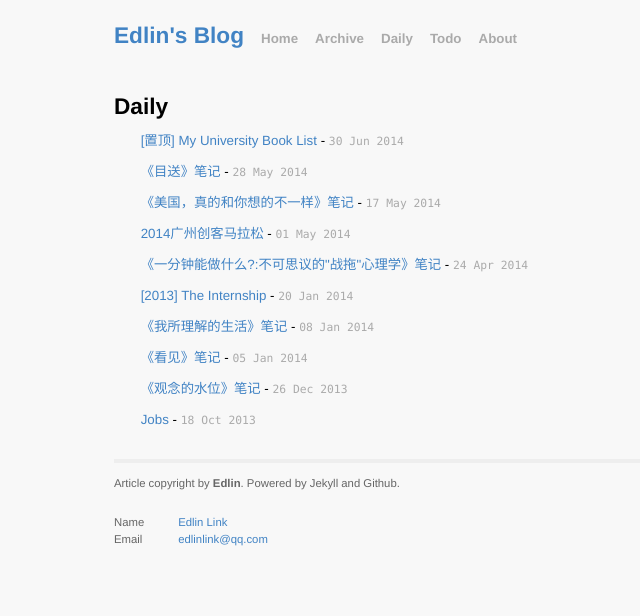
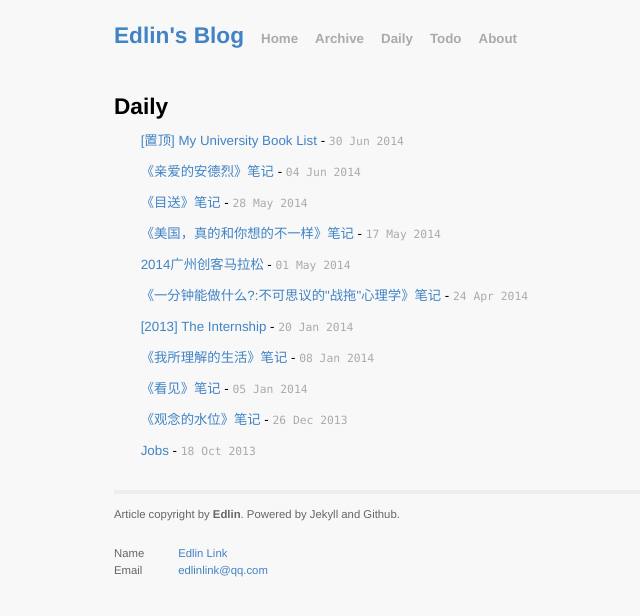
Before and after one commit to EdlinLink/edlinlink.github.io, a Jekyll site: the page built from daily.html, in a window 1280 px wide. Shown: the top 616 px of the page, without its empty margins (152-792 px from the left). Built offline with Jekyll 4.4.1, drawn with Linux system fonts in a browser that asks for light colours; Markdown is read by kramdown in place of the engine named in the settings; some of the changed lines change nothing that is shown.

Commit message:
new post

```diff
--- a/_posts/2014-01-05-University_Book_List.md
+++ b/_posts/2014-01-05-University_Book_List.md
@@ -119,7 +119,8 @@ ps: 大学四年读100本书 => 一年读书25本 => 一个月读2本 => 两个
 	84. 一分钟能做什么?:不可思议的"战拖"心理学 - Jeff Davidson ☆☆
 	85. 美国, 真的和你想的不一样 - 王逅逅 ☆☆☆
 	86. 目送 - 龙应台 ★★★★
+	87. 亲爱的安德烈 - 龙应台 ☆☆☆
 
-到现在为止看了86本书。五星的有4本，四星的有30本，三星的有42本，两星的有8本，一星的有2本。
+到现在为止看了87本书。五星的有4本，四星的有30本，三星的有43本，两星的有8本，一星的有2本。
 
 五颗星的4本书分别是`熊培云`先生的`《重新发现社会》`、美国作家`彼得·海斯勒`的`《寻路中国》`、`余华`先生的`《活着》`还有`张诒和`女士的`《最后的贵族》`。
--- /dev/null
+++ b/_posts/2014-06-04-Qin_Ai_De_An_De_Lie.md
@@ -0,0 +1,79 @@
+---
+layout: post
+title:  "《亲爱的安德烈》笔记"
+date:   2014-06-4 12:00:00
+tags:	daily
+myTag:	book
+
+---
+
+# 龙应台《亲爱的安德烈》
+
+----------------
+### 第一章 十八岁那年
+
+##### 2014-05-31 08:39:50
+我强烈地感觉自己对生活艺术的笨拙；渔村的贫乏，使我有美的贫乏，而有知识没有美，犹如大海里没有热带鱼。
+
+-------------------------------
+### 第二章 为谁加油？
+
+##### 2014-05-31 08:46:39
+你知道，一个被长年灌食某种饲料的人，见到饲料都想吐。民族主义的饲料——不管是中国牌还是台湾牌的，我们都被灌得撑了，被剥夺的，就是一份本来可以自自然然、单单纯纯的乡土之爱，纯洁而珍贵的群体归属感。它被操弄得变形了。
+
+##### 2014-05-31 08:48:18
+美国出兵伊拉克那几天，我出席了一个宴会。宾客来自很多不同国家。有一个人被介绍时，主人随口说，“斯蒂夫是美国人。”斯蒂夫一听，深深一鞠躬，说，“对不起。”他很认真地说，“对不起。”没解释他为什么这样说，但是大家仿佛都懂了。觥筹交错，一时安静下来。
+
+-------------------------------
+### 第三章 逃避国家
+
+##### 2014-05-31 14:19:30
+我们这一代缺乏叛逆，缺乏冒险，倒是真的。我们大多在舒适、有教养的家庭长大，没有什么真正的痛苦，也没有真正的灾难……生活太安逸了，使我们找不到需要叛逆、可以冒险的东西——
+
+##### 2014-05-31 14:22:41
+我们在一个富强的国家，富强的意思就是，年轻人可以对政治经济国际情势一概幼稚无知，他反正承受得起，让别人来为他思考。美国青年的悲哀就是这个，我们对世界完全淡漠，只关心自己的小圈。
+
+-------------------------------
+### 第四章 如果你年轻却不轻狂
+
+##### 2014-05-31 14:25:53
+你知道饮酒时的碰杯怎么来的吗？中世纪时，如果你要害死一个你恨的人，你就在他喝的啤酒里下毒。很多人是这样被毒死的。所以就开始流行碰杯，厚厚的啤酒杯用力一碰，啤酒花溅到别人杯里，要死就大伙一起死。一起喝啤酒，碰杯，醉倒，表示你信任坐在你身边的人，渐渐地就变成社会习俗了。
+
+-------------------------------
+### 第九章 两种道德
+
+##### 2014-05-31 21:54:44
+道德取舍是个人的事，不一定由逻辑来管辖。
+
+-------------------------------
+### 第十三章 向左走，向右走
+
+##### 2014-06-01 22:33:24
+不要无条件地相信理想主义者，除非他们已经经过了权力的测试。一个有了权力而不腐化的理想主义者，才是真正的理想主义者。不曾经过权力测试而自我信心满满、道德姿态高昂的理想主义者，都是不可靠的。
+
+-------------------------------
+### 第二十章 在一个没有咖啡馆的城市里
+
+##### 2014-06-02 21:35:58
+我说“文化”，不是指戏剧、舞蹈、音乐演出、艺术展览等等。我指的是，一种生活态度，一种生活情趣。
+
+##### 2014-06-02 21:37:00
+人与人之间，有语言，但是没有交流。
+
+-------------------------------
+### 第二十一章 没有逗留，哪来文化？
+
+##### 2014-06-02 21:38:36
+在财大气粗的港人后面有更多扎实而诚恳的人，在奢华炫耀的人后面有更多素朴纯净的人。你要慢慢地去发掘一个完全不同于它表面的香港。
+
+-------------------------------
+### 第二十八章 给河马刷牙
+
+##### 2014-06-04 08:46:56
+对我最重要的，安德烈，不是你有否成就，而是你是否快乐。而在现代的生活架构里，什么样的工作比较可能给你快乐？第一，它给你意义；第二，它给你时间。你的工作是你觉得有意义的，你的工作不绑架你使你成为工作的俘虏，容许你去充分体验生活，你就比较可能是快乐的。
+
+-------------------------------
+### 第三十三章 人生诘问
+
+##### 2014-06-04 09:37:03
+人生中一个决定牵动另一个决定，一个偶然注定另一个偶然，因此偶然从来不是偶然，一条路势必走向下一条路，回不了头。
```
